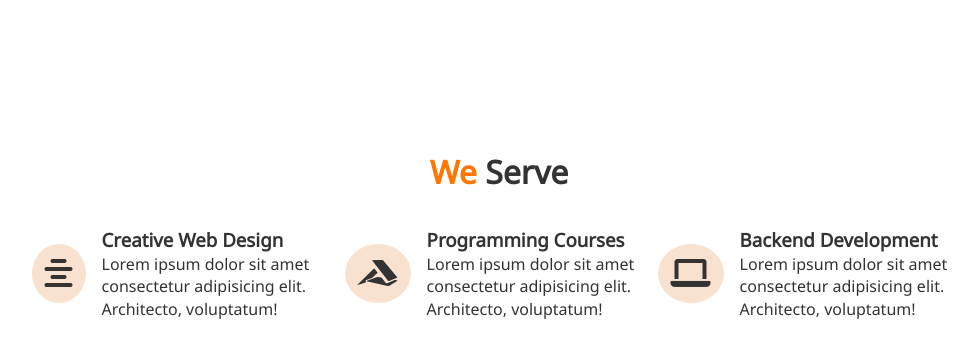
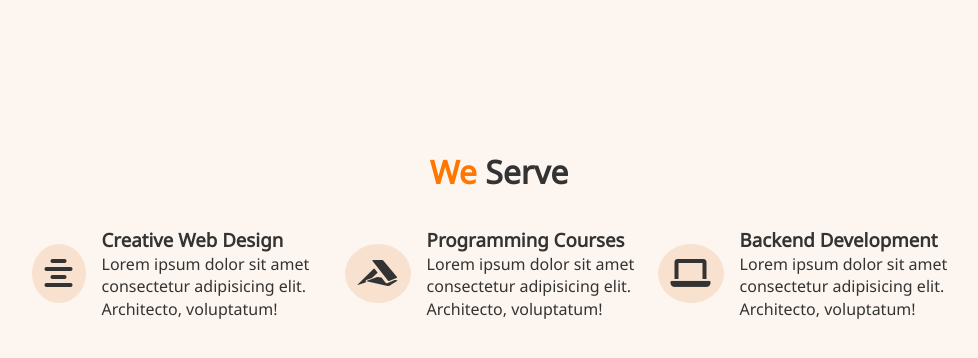
Before and after one commit to prllrsnnn/Nonan_aprille_rose_assessment, a plain HTML site: page index.html in a window 1280 px wide. Shown: the whole page, without its empty margins (141-1119 px from the left). Drawn offline with Linux system fonts and the light colour scheme.

Commit message:
Update style.css

```diff
--- a/style.css
+++ b/style.css
@@ -21,6 +21,7 @@ body{
     line-height: 1.4;
     text-decoration: none;
     color: #333;
+background: #fdf6f0;
 }
 .container p{
     margin: 0.75rem 0;
```
